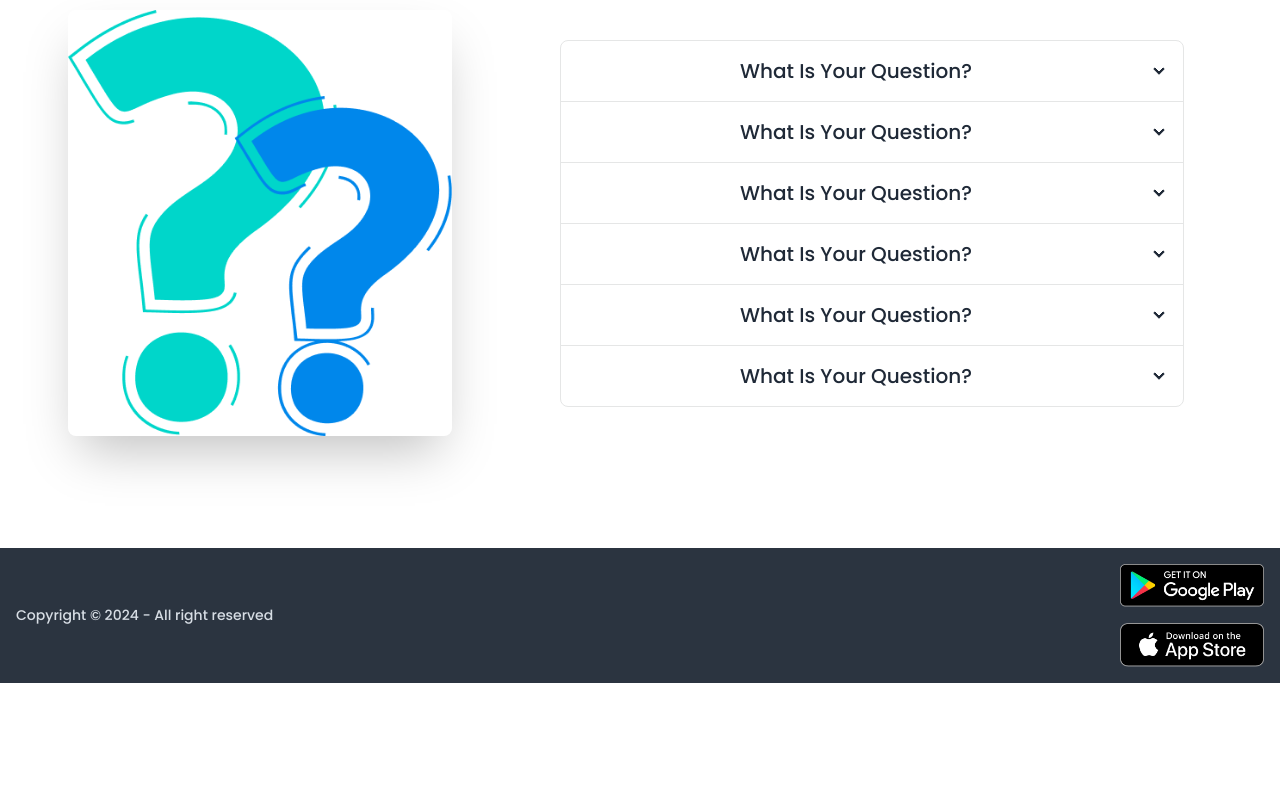
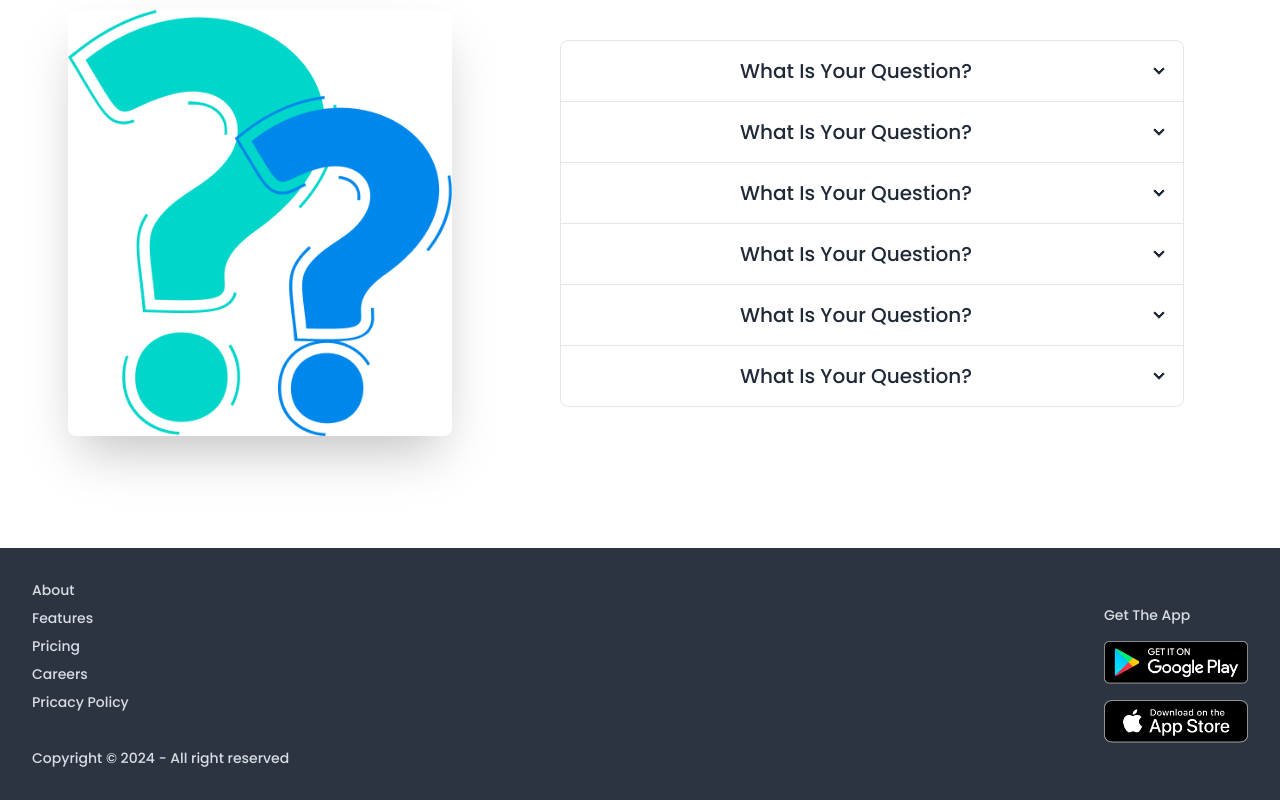
Before and after one commit to RonySorkerr/biker_zone, a plain HTML site: page index.html in a window 1280 px wide. Shown: the part 2329-3129 px from the top of the page. Before the commit the page ends 3012 px from the top, so only its background shows below. Drawn offline with nearby package versions, Linux system fonts and the light colour scheme.

Commit message:
footer section and hero all the section added

```diff
--- a/index.html
+++ b/index.html
@@ -338,11 +338,17 @@
         </section>
 
     </main>
-    <footer class="footer items-center p-4 bg-neutral text-neutral-content">
-        <aside class="items-center grid-flow-col">
+    <footer class="footer items-center p-8 bg-neutral text-neutral-content">
+        <aside class="items-center">
+            <a href="">About</a>
+            <a href="">Features</a>
+            <a href="">Pricing</a>
+            <a href="">Careers</a>
+            <a href="">Pricacy Policy</a><br>
           <p>Copyright © 2024 - All right reserved</p>
         </aside>
         <nav class="grid-cols-1 gap-4 md:place-self-center md:justify-self-end">
+            <h2>Get The App</h2>
           <a><img class="w-36" src="images/others/android.png" alt=""></a>
           <a><img class="w-36" src="images/others/ios.png" alt=""></a>
         </nav>
```
